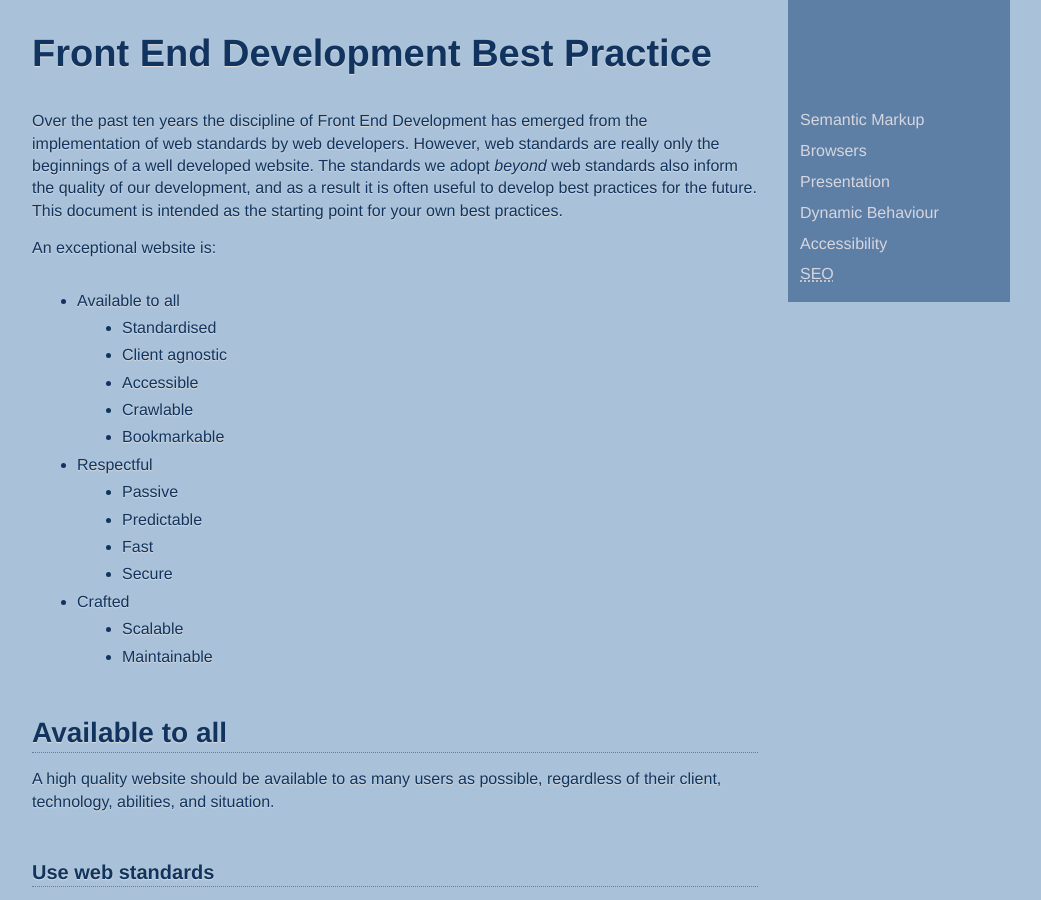
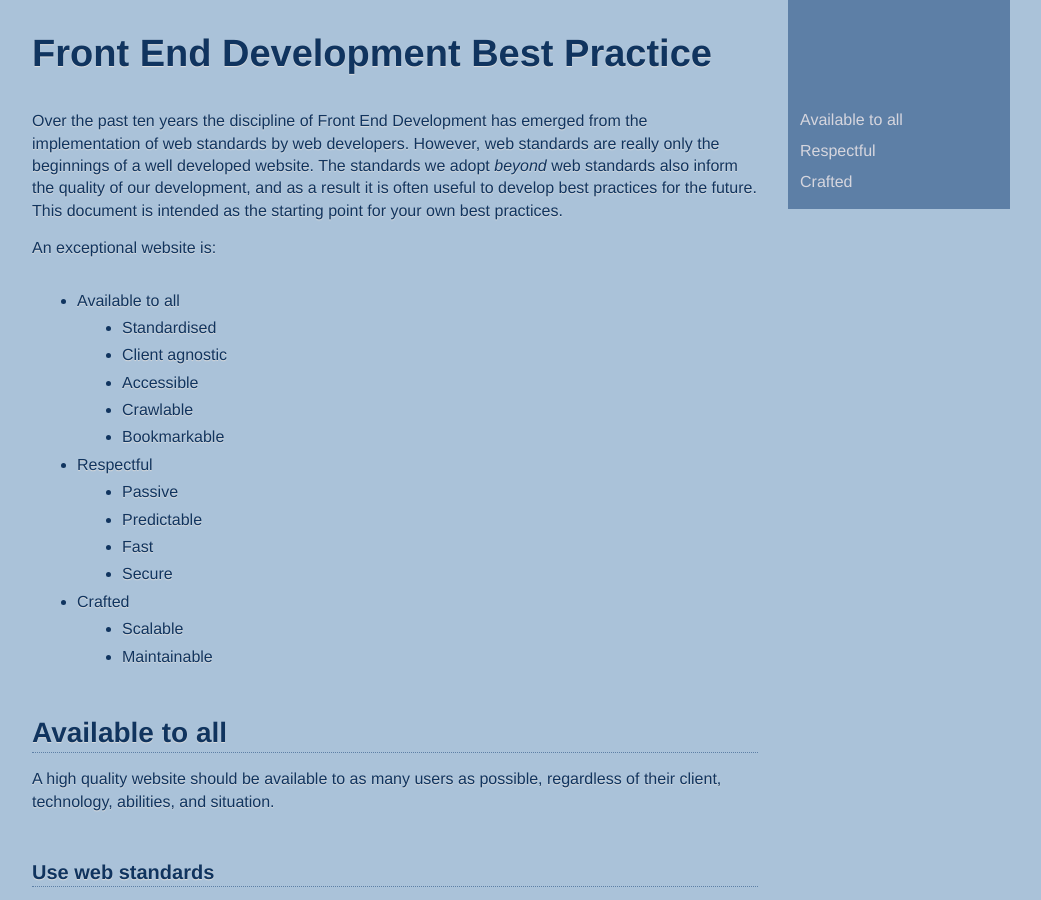
Before and after one commit to nefarioustim/front-end-development-best-practice, a Jekyll site: the page built from index.md, in a window 1280 px wide and 900 px high. Shown: the whole window, without its empty margins (119-1160 px from the left). Built offline with Jekyll 4.4.1, drawn with Linux system fonts in a browser that asks for light colours; Markdown is read by kramdown in place of the engine named in the settings.

Commit message:
Nav update.

```diff
--- a/_includes/nav.html
+++ b/_includes/nav.html
@@ -1,10 +1,7 @@
 <div id="nav" role="navigation">
     <ul>
-        <li><a href="#semantic-markup">Semantic Markup</a></li>
-        <li><a href="#browsers">Browsers</a></li>
-        <li><a href="#presentation">Presentation</a></li>
-        <li><a href="#dynamic-behaviour">Dynamic Behaviour</a></li>
-        <li><a href="#accessibility">Accessibility</a></li>
-        <li><a href="#seo"><abbr title="Search Engine Optimisation">SEO</abbr></a></li>
+        <li><a href="#available-to-all">Available to all</a></li>
+        <li><a href="#respectful">Respectful</a></li>
+        <li><a href="#crafted">Crafted</a></li>
     </ul>
 </div>
```
